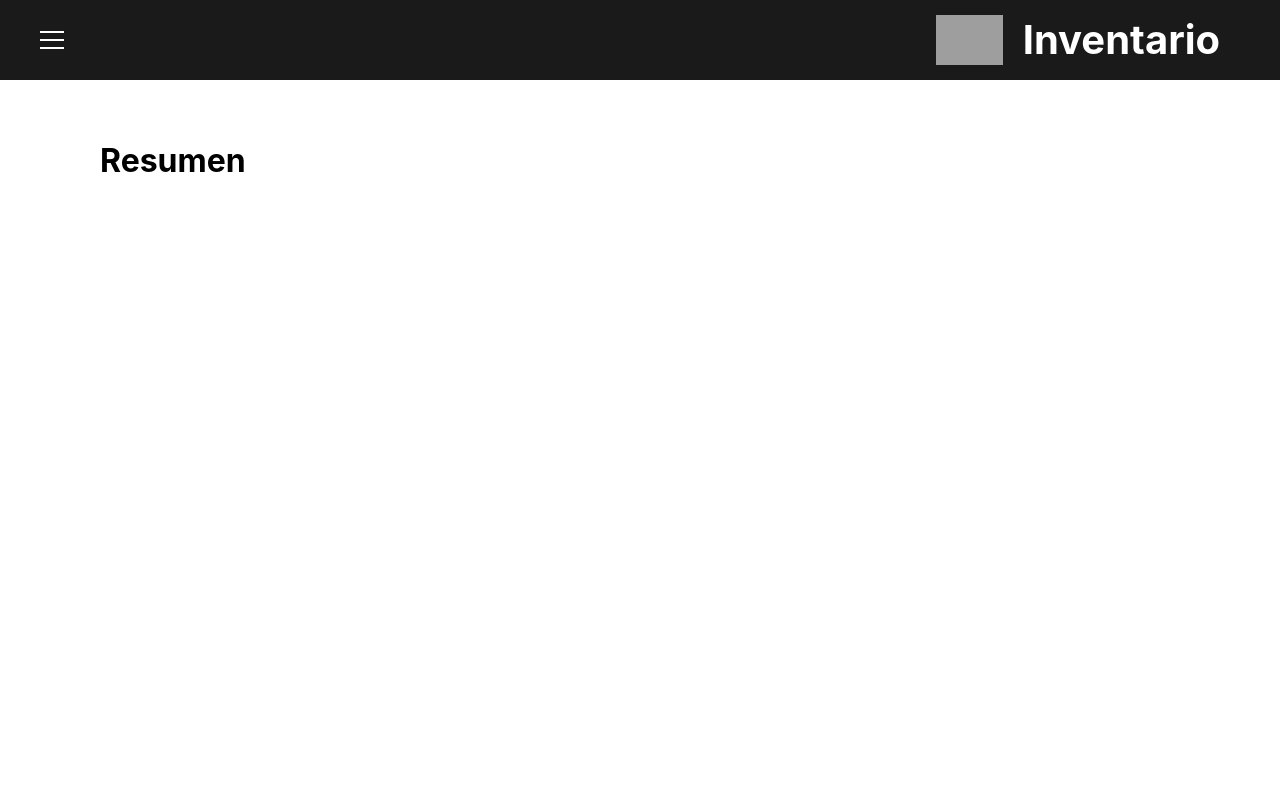
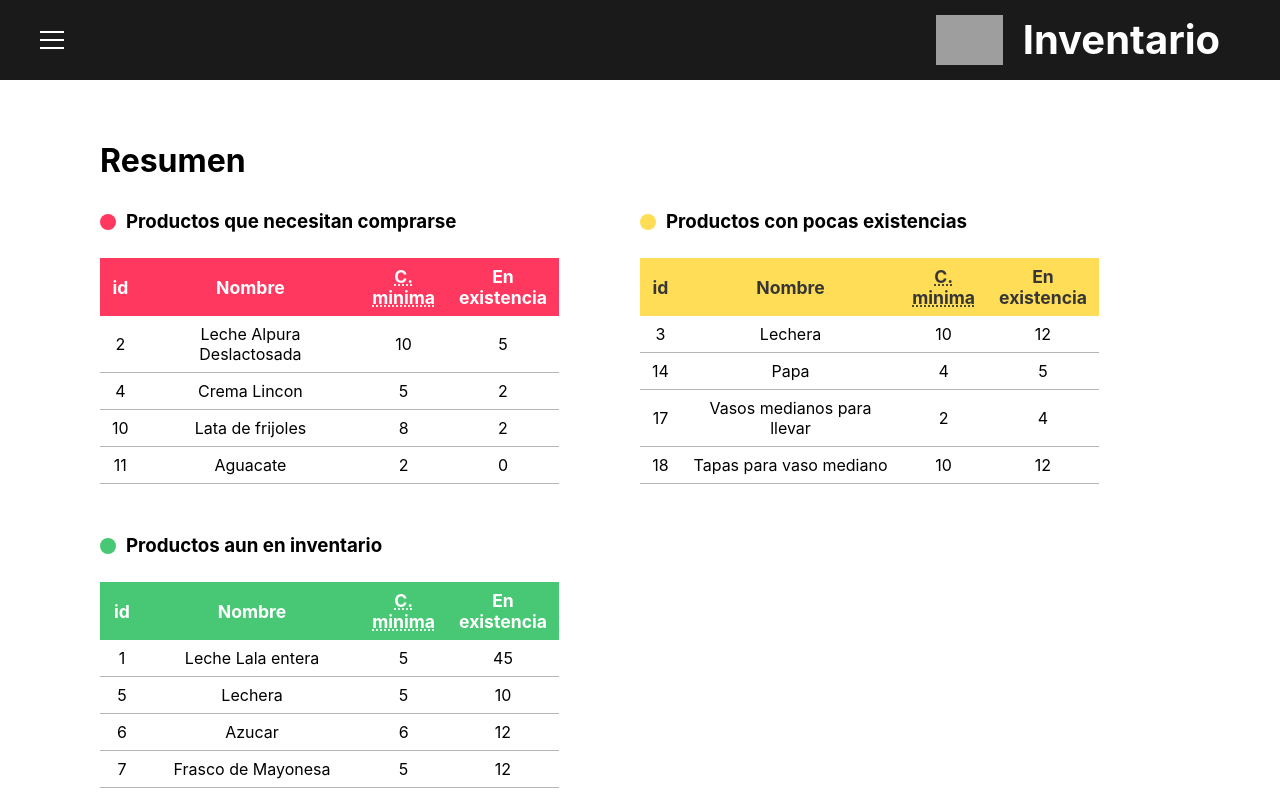
Before and after one commit to edevars/BarrioVivo, a Next.js app: page /resumen in a window 1280 px wide. Shown: the top 798 px of the page. Built offline with nearby package versions, Linux system fonts and the light colour scheme; grey boxes are pictures that could not be loaded.

Commit message:
:sparkles: Adding tables

```diff
--- a/next.config.js
+++ b/next.config.js
@@ -1,3 +1,6 @@
 // next.config.js
-const withImages = require('next-images')
-module.exports = withImages()
+const withImages = require("next-images");
+const withCss = require("@zeit/next-css");
+const withPlugins = require("next-compose-plugins");
+
+module.exports = withPlugins([withCss, withImages]);
--- a/package.json
+++ b/package.json
@@ -9,7 +9,9 @@
     "start": "next start"
   },
   "dependencies": {
+    "@zeit/next-css": "^1.0.1",
     "next": "^9.1.6",
+    "next-compose-plugins": "^2.2.0",
     "next-images": "^1.2.0",
     "prop-types": "^15.7.2",
     "react": "^16.12.0",
--- a/pages/_app.js
+++ b/pages/_app.js
@@ -6,6 +6,7 @@ import { createGlobalStyle } from "styled-components";
 import { createStore, applyMiddleware } from "redux";
 import { Provider } from "react-redux";
 import { composeWithDevTools } from "redux-devtools-extension";
+import { theme } from "../src/styles/theme";
 import reduxThunk from "redux-thunk";
 import reducers from "../src/redux/reducers";
 
@@ -15,14 +16,6 @@ const GlobalTheme = createGlobalStyle`
         font-family: -apple-system, BlinkMacSystemFont, 'Segoe UI', Roboto, Oxygen, Ubuntu, Cantarell, 'Open Sans', 'Helvetica Neue', sans-serif;
     }
 `;
-
-const theme = {
-  colors: {
-    primary: "#ffb606",
-    dark: "#2a2a2a",
-    light: "#ffffff"
-  }
-};
 
 const store = createStore(
   reducers, // Todos los reducers
--- a/pages/resumen.js
+++ b/pages/resumen.js
@@ -1,6 +1,7 @@
 import React, { useEffect } from "react";
 import Layout from "../src/Components/Layout";
 import Loading from "../src/Components/General/Loading";
+import ResumenContent from "../src/Components/Layout/ResumenContent";
 
 //Redux
 import { connect } from "react-redux";
@@ -15,7 +16,11 @@ const DashboardPage = props => {
     }
   }, [products]);
 
-  return <Layout>{loading ? <Loading /> : <h1>Resumen</h1>}</Layout>;
+  return (
+    <Layout>
+      {loading ? <Loading /> : <ResumenContent products={products} />}
+    </Layout>
+  );
 };
 
 const mapStateToProps = reducers => {
--- /dev/null
+++ b/src/Components/Layout/ResumenContent.js
@@ -0,0 +1,95 @@
+import styled from "styled-components";
+import PropTypes from "prop-types";
+import Table from "../Table";
+import { withTheme } from "styled-components";
+
+const GridWrapper = styled.div`
+  width: 100%;
+  display: grid;
+  grid-template-columns: 1fr 1fr;
+  row-gap: 50px;
+  margin-top: 30px;
+`;
+
+const GridItem = styled.div`
+  width: 100%;
+  height: 100%;
+`;
+
+const SubtitleWrapper = styled.div`
+  display: flex;
+  align-items: center;
+  margin-bottom: 25px;
+  h3 {
+    margin: 0;
+  }
+`;
+
+const Circle = styled.div`
+  width: 1rem;
+  height: 1rem;
+  border-radius: 50%;
+  background: ${props => props.color || "black"};
+  margin-right: 10px;
+`;
+
+const ResumenContent = ({ products, theme }) => {
+  const replaceProduct = products.filter(
+    ({ minStock, inStock }) => inStock <= minStock
+  );
+
+  const toBuyProduct = products.filter(
+    ({ minStock, inStock }) => inStock - 2 <= minStock && inStock > minStock
+  );
+
+  const okProduct = products.filter(
+    ({ minStock, inStock }) => inStock > minStock + 2
+  );
+
+  return (
+    <>
+      <h1>Resumen</h1>
+      <GridWrapper>
+        <GridItem>
+          <SubtitleWrapper>
+            <Circle color="hsl(348, 100%, 61%) " />
+            <h3>Productos que necesitan comprarse</h3>
+          </SubtitleWrapper>
+          <Table
+            products={replaceProduct}
+            backgroundHead={theme.bulma.danger}
+            foregroundHead={theme.bulma.white}
+          />
+        </GridItem>
+        <GridItem>
+          <SubtitleWrapper>
+            <Circle color="hsl(48, 100%, 67%)" />
+            <h3>Productos con pocas existencias</h3>
+          </SubtitleWrapper>
+          <Table
+            products={toBuyProduct}
+            backgroundHead={theme.bulma.warning}
+            foregroundHead={theme.bulma.dark}
+          />
+        </GridItem>
+        <GridItem>
+          <SubtitleWrapper>
+            <Circle color="hsl(141, 53%, 53%)" />
+            <h3>Productos aun en inventario</h3>
+          </SubtitleWrapper>
+          <Table
+            products={okProduct}
+            backgroundHead={theme.bulma.success}
+            foregroundHead={theme.bulma.white}
+          />
+        </GridItem>
+      </GridWrapper>
+    </>
+  );
+};
+
+ResumenContent.propTypes = {
+  products: PropTypes.array.isRequired
+};
+
+export default withTheme(ResumenContent);
--- /dev/null
+++ b/src/Components/Table/index.js
@@ -0,0 +1,60 @@
+import styled from "styled-components";
+import PropTypes from "prop-types";
+
+const Table = styled.table`
+  border-collapse: collapse;
+  border-spacing: 0;
+  width: 85%;
+  font-size: 1.1rem;
+  .head {
+    background: ${props => props.backgroundHead || "black"};
+    th {
+      color: ${props => props.foregroundHead || "#fff"};
+      padding: 8px 12px;
+    }
+  }
+
+  tbody {
+    th {
+      font-weight: 400;
+      padding: 8px 12px;
+      border-bottom: 1px solid ${props => props.theme.bulma.greyLight};
+      font-size: 1rem;
+    }
+  }
+`;
+
+const Replace = ({ products, backgroundHead, foregroundHead }) => {
+  return (
+    <Table backgroundHead={backgroundHead} foregroundHead={foregroundHead}>
+      <thead className="head">
+        <tr>
+          <th>id</th>
+          <th width="60%">Nombre</th>
+          <th>
+            <abbr title="Cantindad minima">C. minima</abbr>
+          </th>
+          <th>En existencia</th>
+        </tr>
+      </thead>
+      <tbody>
+        {products.map(({ id, name, minStock, inStock }) => (
+          <tr key={id}>
+            <th>{id}</th>
+            <th>{name}</th>
+            <th>{minStock}</th>
+            <th>{inStock}</th>
+          </tr>
+        ))}
+      </tbody>
+    </Table>
+  );
+};
+
+Replace.propTypes = {
+  products: PropTypes.array.isRequired,
+  backgroundHead: PropTypes.string.isRequired,
+  foregroundHead: PropTypes.string.isRequired
+};
+
+export default Replace;
--- /dev/null
+++ b/src/styles/theme.js
@@ -0,0 +1,20 @@
+export const theme = {
+  colors: {
+    primary: "#ffb606",
+    dark: "#2a2a2a",
+    light: "#ffffff"
+  },
+  bulma: {
+    white: "hsl(0, 0%, 100%)",
+    black: " hsl(0, 0%, 4%)",
+    light: "hsl(0, 0%, 96%)",
+    dark: "hsl(0, 0%, 21%)",
+    primary: "hsl(171, 100%, 41%)",
+    link: "hsl(217, 71%, 53%)",
+    info: "hsl(204, 86%, 53%)",
+    success: "hsl(141, 53%, 53%)",
+    warning: "hsl(48, 100%, 67%)",
+    danger: "hsl(348, 100%, 61%)",
+    greyLight: "hsl(0, 0%, 71%)"
+  }
+};
```
Also changed, not shown: 1 other file (tests, documents, lock files or other folders).
